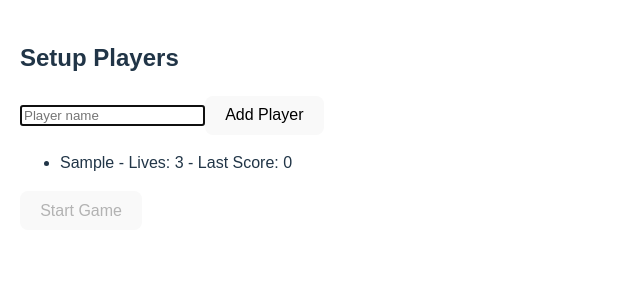
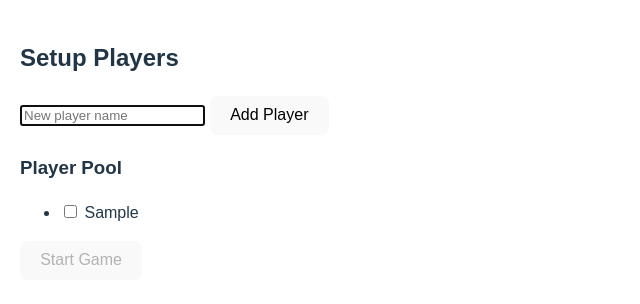
Before and after one commit to tterbeek/animated-waddle, a React (Vite) app: page / in a window 1280 px wide. Both pictures are taken after typing "Sample" into the empty fields and a click on the button "Add Player". Shown: the top 304 px of the page, without its empty margins (0-640 px from the left). Built offline with nearby package versions, Linux system fonts and the light colour scheme.

Commit message:
Store players logic

```diff
--- a/src/App.jsx
+++ b/src/App.jsx
@@ -1,7 +1,9 @@
 import React, { useState, useRef, useEffect } from "react";
 
 export default function App() {
-  const [players, setPlayers] = useState([]);
+  // ===== States =====
+  const [playerPool, setPlayerPool] = useState([]); // all saved players
+  const [players, setPlayers] = useState([]); // active players for current game
   const [playerName, setPlayerName] = useState("");
   const [gameStarted, setGameStarted] = useState(false);
   const [currentPlayerIndex, setCurrentPlayerIndex] = useState(0);
@@ -13,22 +15,38 @@ export default function App() {
   const dartRefs = [useRef(null), useRef(null), useRef(null)];
   const playerInputRef = useRef(null);
 
-  // focus first dart input when player's turn starts
+  // ===== Load & Save Player Pool to localStorage =====
+  useEffect(() => {
+    const savedPlayers = JSON.parse(localStorage.getItem("playerPool") || "[]");
+    setPlayerPool(savedPlayers);
+  }, []);
+
+  useEffect(() => {
+    localStorage.setItem("playerPool", JSON.stringify(playerPool));
+  }, [playerPool]);
+
+  // ===== Focus first dart input on player's turn =====
   useEffect(() => {
     if (gameStarted && dartRefs[0].current) {
       dartRefs[0].current.focus();
     }
   }, [currentPlayerIndex, gameStarted]);
 
-  // add player helper
+  // ===== Add new player to pool =====
   const addPlayer = () => {
-    if (!playerName.trim()) return;
-    setPlayers([...players, { name: playerName.trim(), lives: 3, score: 0 }]);
-    setPlayerName(""); // clear field
-    if (playerInputRef.current) playerInputRef.current.focus(); // refocus input
+    const trimmedName = playerName.trim();
+    if (!trimmedName) return;
+
+    // add to pool if not exists
+    if (!playerPool.some((p) => p.name === trimmedName)) {
+      setPlayerPool([...playerPool, { name: trimmedName }]);
+    }
+
+    setPlayerName(""); // clear input
+    if (playerInputRef.current) playerInputRef.current.focus();
   };
 
-  // submit turn helper
+  // ===== Submit turn logic =====
   const submitTurn = (e) => {
     if (e) e.preventDefault();
 
@@ -73,13 +91,25 @@ export default function App() {
     setDarts(["", "", ""]);
   };
 
+  // ===== Start game with selected players =====
+  const startGame = () => {
+    if (players.length < 2) return;
+    const initializedPlayers = players.map((p) => ({ ...p, lives: 3, score: 0 }));
+    setPlayers(initializedPlayers);
+    setGameStarted(true);
+    setLastScore(0);
+    setRound(1);
+    setDarts(["", "", ""]);
+    setCurrentPlayerIndex(0);
+  };
+
   return (
     <div
       style={{
-        minHeight: "100vh",             // full viewport height
+        minHeight: "100vh",
         display: "flex",
         flexDirection: "column",
-        justifyContent: "flex-start",  // align content at top
+        justifyContent: "flex-start",
         padding: "20px",
         fontFamily: "Arial",
       }}
@@ -90,33 +120,49 @@ export default function App() {
         // =======================
         <div>
           <h2>Setup Players</h2>
+
+          {/* Add new player */}
+          <div>
             <input
               ref={playerInputRef}
               type="text"
-            placeholder="Player name"
+              placeholder="New player name"
               value={playerName}
               onChange={(e) => setPlayerName(e.target.value)}
               onKeyDown={(e) => e.key === "Enter" && addPlayer()}
+              style={{ marginRight: "5px" }}
             />
             <button onClick={addPlayer}>Add Player</button>
+          </div>
 
+          {/* Player pool with checkboxes */}
+          <h3>Player Pool</h3>
+          {playerPool.length === 0 && <p>No players yet</p>}
           <ul>
-            {players.map((p, i) => (
-              <li
-                key={i}
-                style={{
-                  textDecoration: p.lives <= 0 ? "line-through" : "none",
+            {playerPool.map((p, i) => (
+              <li key={i}>
+                <label>
+                  <input
+                    type="checkbox"
+                    checked={players.some((player) => player.name === p.name)}
+                    onChange={(e) => {
+                      if (e.target.checked) {
+                        setPlayers([...players, { ...p, lives: 3, score: 0 }]);
+                      } else {
+                        setPlayers(
+                          players.filter((player) => player.name !== p.name)
+                        );
+                      }
                     }}
-              >
-                {p.name} - Lives: {p.lives} - Last Score: {p.score}
+                  />{" "}
+                  {p.name}
+                </label>
               </li>
             ))}
           </ul>
 
-          <button
-            onClick={() => setGameStarted(true)}
-            disabled={players.length < 2}
-          >
+          {/* Start game button */}
+          <button onClick={startGame} disabled={players.length < 2}>
             Start Game
           </button>
         </div>
@@ -136,7 +182,7 @@ export default function App() {
           </h3>
 
           <form onSubmit={submitTurn}>
-            <p>Enter scores for 3 darts (number 0–60 or "bull"):</p>
+            <p>Enter scores for 3 darts (0–60 or "bull"):</p>
             {darts.map((dart, i) => (
               <input
                 key={i}
@@ -144,17 +190,9 @@ export default function App() {
                 type="text"
                 value={dart}
                 onChange={(e) =>
-                  setDarts(
-                    darts.map((d, idx) =>
-                      idx === i ? e.target.value : d
-                    )
-                  )
+                  setDarts(darts.map((d, idx) => (idx === i ? e.target.value : d)))
                 }
-                style={{
-                  marginRight: "5px",
-                  width: "70px",
-                  textAlign: "center",
-                }}
+                style={{ marginRight: "5px", width: "70px", textAlign: "center" }}
               />
             ))}
             <button type="submit">Submit Turn</button>
@@ -166,12 +204,8 @@ export default function App() {
               <li
                 key={i}
                 style={{
-                  textDecoration:
-                    p.lives <= 0 ? "line-through" : "none",
-                  color:
-                    i === currentPlayerIndex && p.lives > 0
-                      ? "green"
-                      : "black",
+                  textDecoration: p.lives <= 0 ? "line-through" : "none",
+                  color: i === currentPlayerIndex && p.lives > 0 ? "green" : "black",
                 }}
               >
                 {p.name} – Lives: {p.lives} – Last Score: {p.score}
```
Lines whose indentation alone changed are shown as unchanged.
